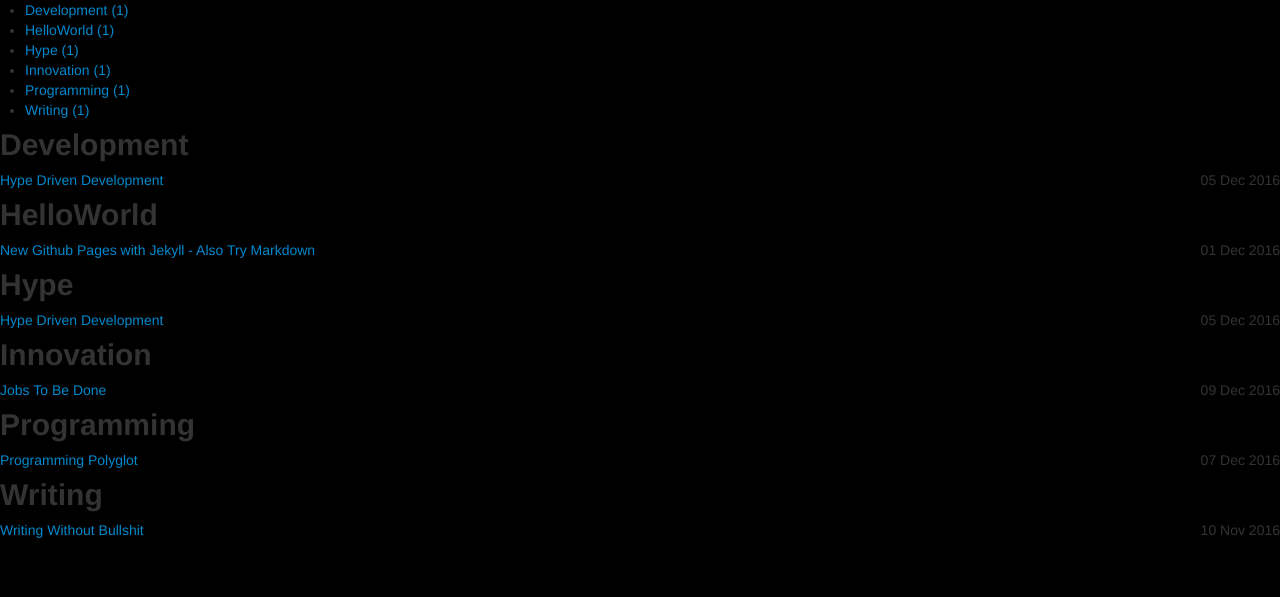
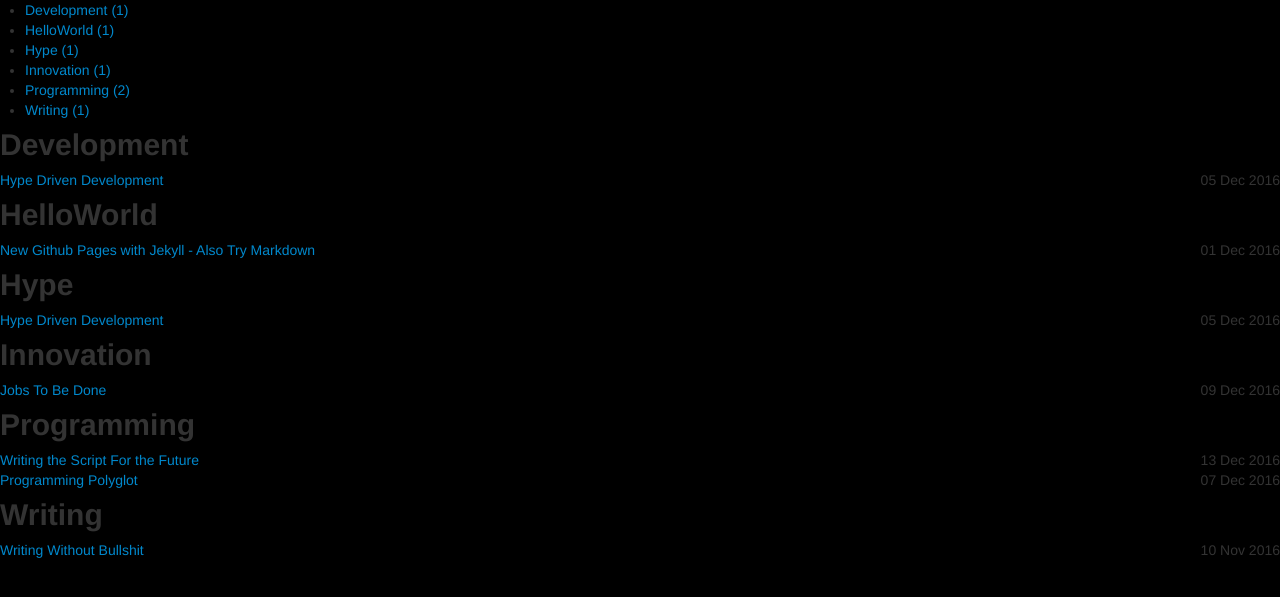
Before and after one commit to MarkHughen/MarkHughen.github.io, a Jekyll site: the page built from tags.md, in a window 1280 px wide. Shown: the top 597 px of the page. Built offline with Jekyll 4.4.1, drawn with Linux system fonts in a browser that asks for light colours; nearby versions of some CDN libraries; some web fonts are replaced.

Commit message:
Update 2016-12-13-WritingTheFuture.md

```diff
--- a/_posts/2016-12-13-WritingTheFuture.md
+++ b/_posts/2016-12-13-WritingTheFuture.md
@@ -1,5 +1,13 @@
+---
+layout: post_page
+title: Writing the Script For the Future
+date: 2016-12-13
+tags: Programming
+---
 Joel Spolsky, CEO of Stack Overflow, keynote speech "Developers Writing the Future" at Slush 2016 calls developers the "philosopher/poets" of our age.
 
 * For warehouse distribution center effeciency, Amazon wrote code to selectively assign boxes sitting on higher shelves to taller workers.
 * Emotional contagion through social networks - happy stories make you happy; sad stories make you sad. Are Facebook's programmers writing algorithms to control your emotions? Why reinforce sad users? - Encourage Facebook clicking.
 * How do you solve programming questions? Do you have a Stack Overflow reputation? Can this be as important as a diverse GitHub repository?
+
+<iframe width="560" height="315" src="https://www.youtube.com/embed/AGyIbZotKlk" frameborder="0" allowfullscreen></iframe>
```
